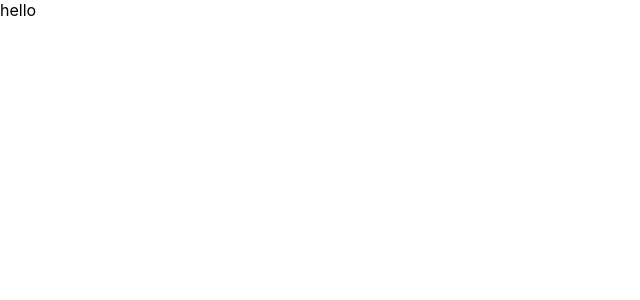
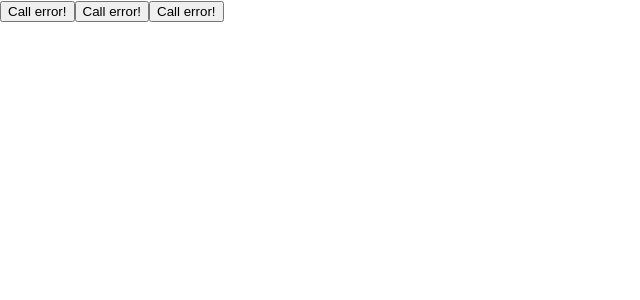
Before and after one commit to MaxiDeBox/first-react-app, a React (Create React App) app in the folder my-app/: page / in a window 1280 px wide. Shown: the top 300 px of the page, without its empty margins (0-640 px from the left). Built offline with nearby package versions, Linux system fonts and the light colour scheme.

Commit message:
Предохранители

```diff
--- a/my-app/src/App.js
+++ b/my-app/src/App.js
@@ -1,9 +1,22 @@
 import "./App.css";
+import ErrorBoundary from "./ErrorBoundary";
+import ButtonWithError from "./ButtonWithError";
+
 
 export default function App() {
   return (
-    <div>
-      hello
-    </div>
+    <>
+      <ErrorBoundary errorHandler={(error, errorInfo) => <p>{error.message}</p>}>
+        <ButtonWithError />
+      </ErrorBoundary>
+
+      <ErrorBoundary errorHandler={(error, errorInfo) => <p>{error.message}</p>}>
+        <ButtonWithError />
+      </ErrorBoundary>
+
+      <ErrorBoundary errorHandler={(error, errorInfo) => <p>{error.message}</p>}>
+        <ButtonWithError />
+      </ErrorBoundary>
+    </>
   );
 }
--- /dev/null
+++ b/my-app/src/ButtonWithError.js
@@ -0,0 +1,15 @@
+import React from "react";
+import {useState} from "react";
+
+const ButtonWithError = () => {
+  const [hasError, setHasError] = useState(false);
+
+  if (hasError) {
+    throw Error("Ups! Error!")
+  }
+
+  return <button onClick={() => setHasError(true)}>Call error!</button>;
+}
+
+
+export default ButtonWithError;
--- /dev/null
+++ b/my-app/src/ErrorBoundary.js
@@ -0,0 +1,35 @@
+import React from "react";
+import {Component} from "react";
+
+class ErrorBoundary extends Component {
+  constructor() {
+    super();
+
+    this.state = {
+      hasError: false,
+      error: null,
+      errorInfo: null
+    };
+  }
+
+  componentDidCatch(error, errorInfo) {
+    this.setState({
+      hasError: true,
+      error,
+      errorInfo
+    });
+  }
+
+  render () {
+    if(this.state.hasError) {
+      return this.props.errorHandler(
+        this.state.error,
+        this.state.errorInfo
+      );
+    }
+
+    return this.props.children;
+  }
+}
+
+export default ErrorBoundary;
```
